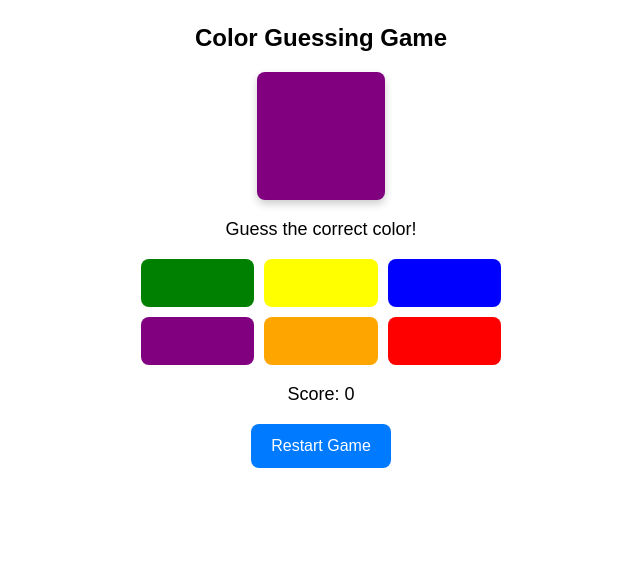
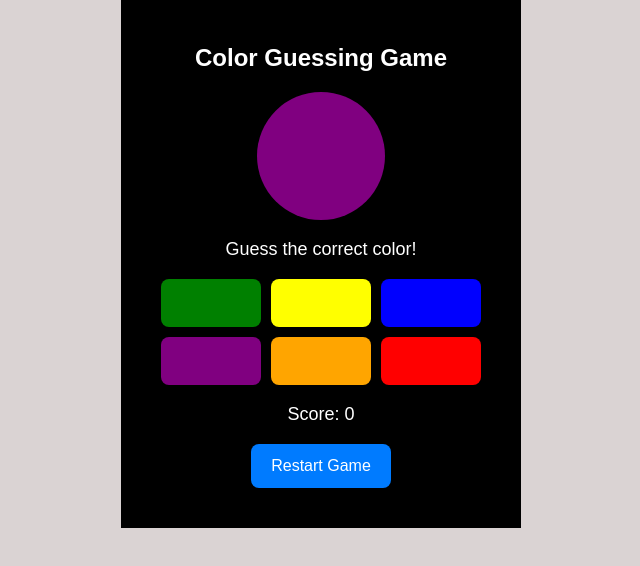
Before and after one commit to Akanimoh12/Color-Guess-Game, a React (Vite) app: page / in a window 1280 px wide. Shown: the top 566 px of the page, without its empty margins (319-959 px from the left). Built offline with nearby package versions, Linux system fonts and the light colour scheme.

Commit message:
added my readme documentation

```diff
--- a/src/App.css
+++ b/src/App.css
@@ -0,0 +1,11 @@
+body {
+    width: 100%;
+    height: 100vh;
+    background-color: rgb(218, 211, 211);
+
+}
+
+.container {
+    align-items: center;
+    justify-content: center;
+}
--- a/src/App.jsx
+++ b/src/App.jsx
@@ -1,12 +1,15 @@
-
 import Fetch from "./components/Fetch"
+import './App.css'
 
 function App() {
 
 
   return (
     <>
-      <Fetch />
+    <div className="container">
+        <Fetch />
+    </div>
+
     </>
   )
 }
--- a/src/components/ColorGuessingGame.css
+++ b/src/components/ColorGuessingGame.css
@@ -1,10 +1,16 @@
+
+
 /* General Container Styling */
 .container {
     padding: 20px;
     max-width: 400px;
+    height: auto;
     margin: 0 auto;
     text-align: center;
     font-family: Arial, sans-serif;
+    background-color: black;
+    color: white;
+
   }
 
   /* Title Styling */
@@ -19,8 +25,8 @@
     width: 128px;
     height: 128px;
     margin: 0 auto 16px;
-    border-radius: 8px;
-    box-shadow: 0 4px 8px rgba(0, 0, 0, 0.2);
+    border-radius: 100%;
+    box-shadow: 0 4px 8px rgba(2, 2, 2, 0.2);
     transition: background-color 0.3s ease;
   }
 
```
Also changed, not shown: 1 other file (tests, documents, lock files or other folders).
